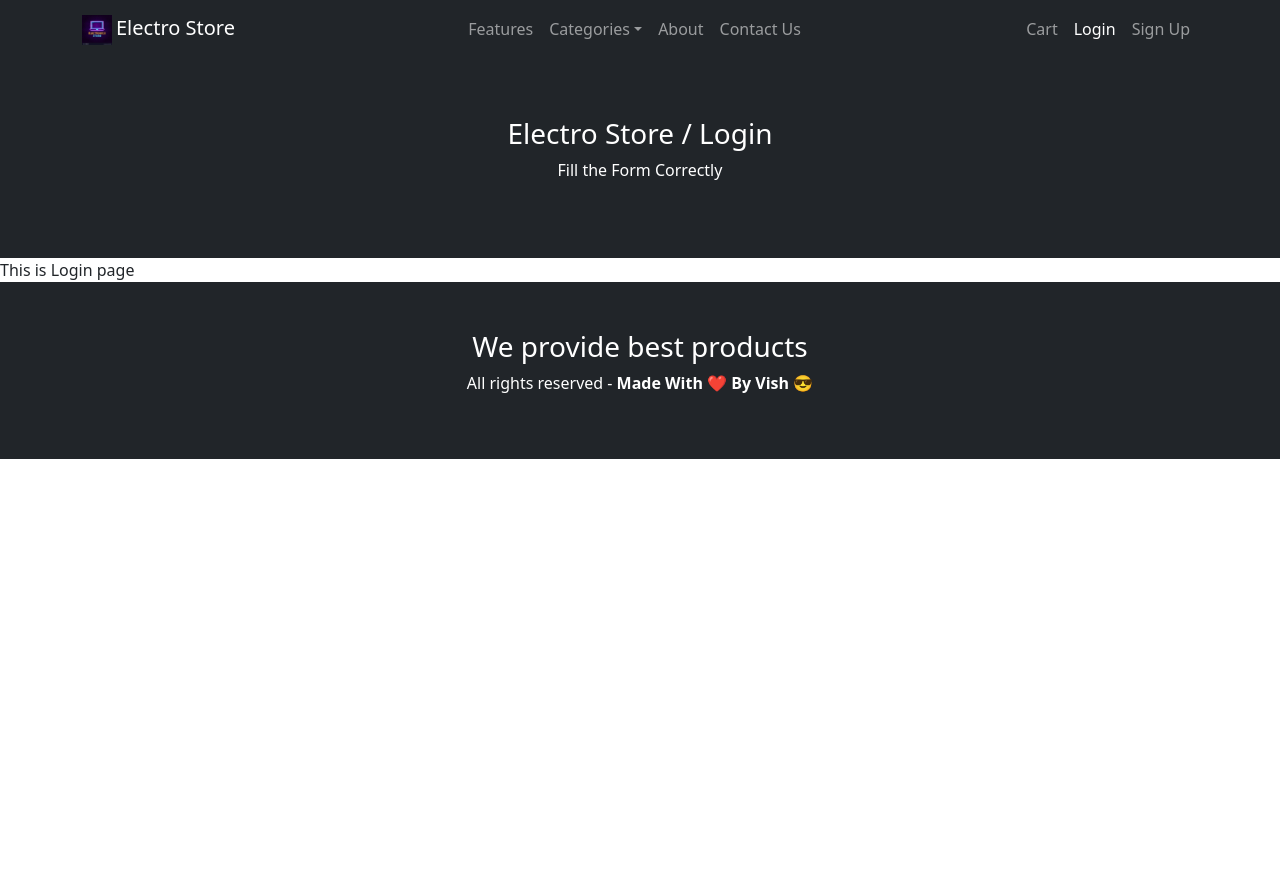
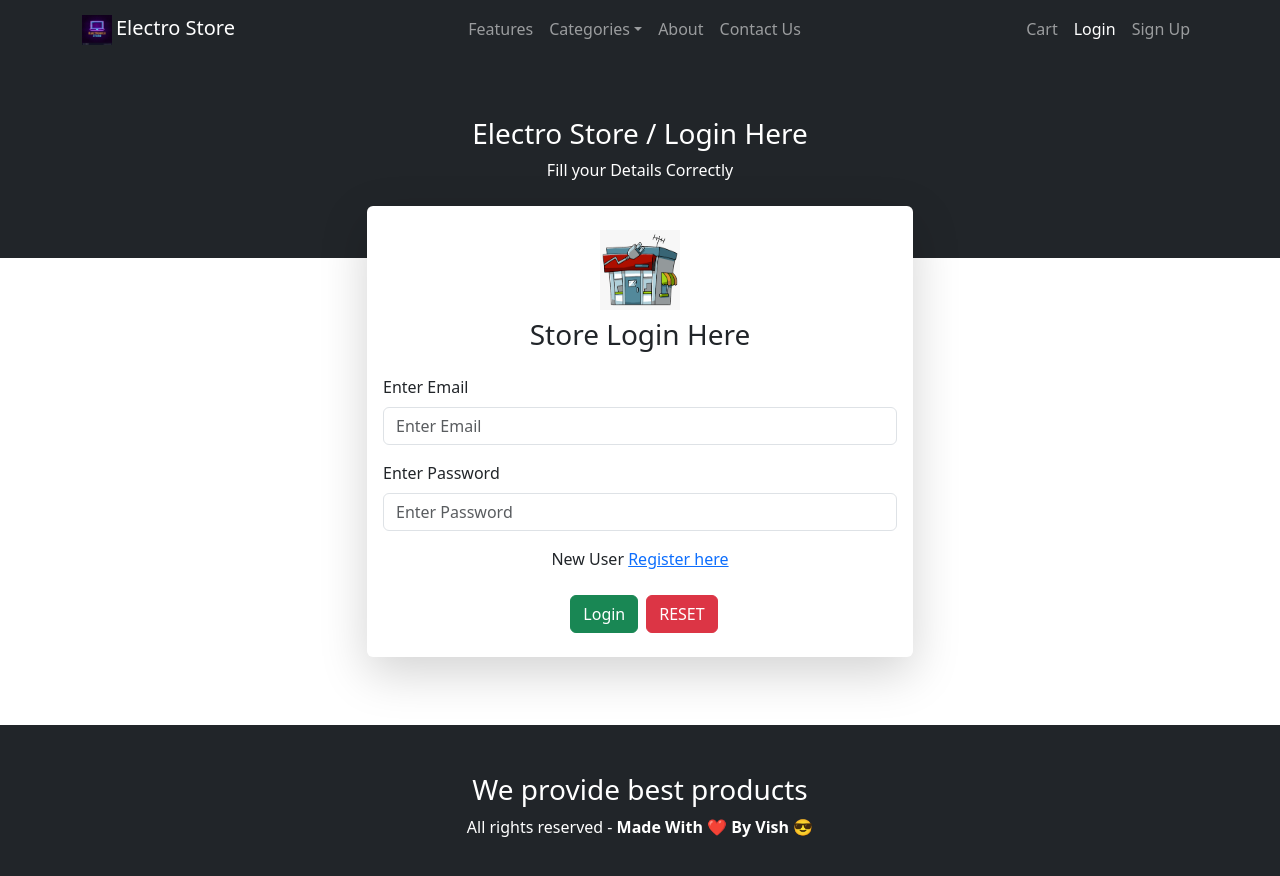
Before and after one commit to vishkhi123/Electro_Store-Frontend-React, a React (Create React App) app: page /login in a window 1280 px wide. Shown: the top 876 px of the page. Before the commit the page ends 800 px from the top, so only its background shows below. Built offline with nearby package versions, Linux system fonts and the light colour scheme.

Commit message:
Login Created  Successfully

```diff
--- a/src/components/pages/services/user.service.js
+++ b/src/components/pages/services/user.service.js
@@ -1,7 +1,14 @@
 import { publicAxios } from "./axios.service"
 
-
+//New User
 export const registerUser=(userData)=>{
     return publicAxios.post('/users',userData)
     .then((response)=>response.data);
 }
+
+//User Login
+export const userLogin=(userData)=>{
+    return publicAxios.post('/auth/login',userData)
+    .then((response)=>response.data)
+
+}
--- a/src/components/pages/users/Login.js
+++ b/src/components/pages/users/Login.js
@@ -1,16 +1,177 @@
-import React from 'react'
-import Base from './Base'
+import Base from "./Base";
+import React, { useState } from "react";
+import {
+  Button,
+  Card,
+  Col,
+  Container,
+  Form,
+  Row,
+  Spinner,
+} from "react-bootstrap";
+import { Link } from "react-router-dom";
+import { toast } from "react-toastify";
+import { userLogin } from "../services/user.service";
 
 const Login = () => {
-  return (
-    <Base
-    title='Electro Store / Login'
-    description='Fill the Form Correctly'>
-    <div>
-      This is Login page
-    </div>
-    </Base>
-  )
-}
+  let [data, setData] = useState({
+    email: "",
+    password: "",
+  });
 
-export default Login
+  let [error, setError] = useState({
+    isError: false,
+    errorData: null,
+  });
+
+  const [loading, setLoading] = useState(false);
+
+  const handelChange = (event, property) => {
+    // console.log(event)
+    // console.log(property)
+    setData({
+      ...data,
+      [property]: event.target.value,
+    });
+  };
+
+  const clearForm = () => {
+    setData({
+      email: "",
+      password: "",
+    });
+  };
+
+  const submitForm = (event) => {
+    event.preventDefault();
+
+    console.log(data);
+
+    if (data.email == undefined || data.email.trim() == "") {
+      toast.error("Enter our Email Id Correctly!!");
+      return;
+    }
+
+    if (data.password == undefined || data.password.trim() == "") {
+      toast.error("Enter our Password Correctly!!");
+      return;
+    }
+
+    setLoading(true);
+    //Login User
+    userLogin(data)
+      .then((userData) => {
+        console.log(userData);
+        toast.success("SuccessFully Logged In!!");
+        setError({
+          errorData: null,
+          isError: false,
+        });
+      })
+      .catch((error) => {
+        //console.log(error);
+        toast.error(error.response.data.message);
+        setError({
+          errorData: error,
+          isError: true,
+        });
+      })
+      .finally(() => {
+        setLoading(false)
+      });
+    }
+    const LoginForm = () => {
+      return (
+        <Container>
+          {/* Single Row==>12 grids(1col) */}
+          <Row>
+            {/* {JSON.stringify(data)} */}
+            {/* if u make 2 col they will share 6,6 grids with them */}
+            <Col sm={{ span: 6, offset: 3 }}>
+              <Card
+                className="my-2 border-0 shadow-lg"
+                style={{
+                  position: "relative",
+                  top: -60,
+                }}
+              >
+                <Card.Body>
+                  <Container className="text-center my-2">
+                    <img
+                      src="/assets/electrostore.png"
+                      alt="logo"
+                      width="80"
+                      height="80"
+                    ></img>
+                  </Container>
+
+                  <h3 className="mb-4 text-center">Store Login Here</h3>
+
+                  <Form noValidate onSubmit={submitForm}>
+                    {/* User Email */}
+                    <Form.Group className="mb-3" controlId="formEmail">
+                      <Form.Label>Enter Email</Form.Label>
+                      <Form.Control
+                        type="Email"
+                        placeholder="Enter Email"
+                        value={data.email}
+                        onChange={(event) => handelChange(event, "email")}
+                      />
+                    </Form.Group>
+                    {/* User Password */}
+                    <Form.Group className="mb-3" controlId="formPassword">
+                      <Form.Label>Enter Password</Form.Label>
+                      <Form.Control
+                        type="Password"
+                        placeholder="Enter Password"
+                        value={data.password}
+                        onChange={(event) => handelChange(event, "password")}
+                      />
+                    </Form.Group>
+
+                    <Container>
+                      <p className="text-center">
+                        New User <Link to="/register">Register here </Link>{" "}
+                      </p>
+                    </Container>
+
+                    <Container className="text-center">
+                      <Button
+                        type="submit"
+                        className="m-2"
+                        variant="success"
+                        disabled={loading}
+                      >
+                        <Spinner
+                          animation="border"
+                          size="sm"
+                          className="me-2"
+                          hidden={!loading}
+                        />
+                        <span hidden={!loading}>Wait...</span>
+                        <span hidden={loading}>Login</span>
+                      </Button>
+                      <Button variant="danger" onClick={clearForm}>
+                        RESET
+                      </Button>
+                    </Container>
+                  </Form>
+                </Card.Body>
+              </Card>
+            </Col>
+          </Row>
+        </Container>
+      );
+    };
+
+    return (
+      <Base
+        title="Electro Store / Login Here"
+        description="Fill your Details Correctly"
+      >
+        {LoginForm()}
+      </Base>
+    );
+  };
+
+export default Login;
--- a/src/components/pages/users/Register.js
+++ b/src/components/pages/users/Register.js
@@ -1,6 +1,6 @@
 import React, { useState } from "react";
 import Base from "./Base";
-import { Button, Card, Col, Container, Form, Row } from "react-bootstrap";
+import { Button, Card, Col, Container, Form, Row, Spinner } from "react-bootstrap";
 import { Link } from "react-router-dom";
 import { toast } from "react-toastify";
 import { registerUser } from "../services/user.service";
@@ -30,6 +30,8 @@ const Register = () => {
       isError:false,
       errorData:null
     })
+
+    const [loading,setLoading]=useState(false)
 
     const clearData=()=>{
       toast.info("Reset")
@@ -86,6 +88,7 @@ const Register = () => {
       }
       //call api
       //Now Register User
+      setLoading(true)
       registerUser(data)
       .then(userData=>{
         console.log(userData);
@@ -99,6 +102,8 @@ const Register = () => {
           errorData:error
         })
         toast.error("Error in creating user ! Try Again")
+      }).finally(()=>{
+        setLoading(false)
       })
 
     }
@@ -116,7 +121,7 @@ const Register = () => {
             <Card className="my-2 border-0 shadow-lg" style={
               {
                 position:'relative',
-                top:-80
+                top:-60
               }
             }
               >
@@ -234,7 +239,20 @@ const Register = () => {
                 </Container>
 
                 <Container className="text-center">
-                  <Button type="submit" className="m-2" variant="success">REGISTER</Button>
+                  <Button type="submit"
+                  className="m-2"
+                  variant="success"
+                  disabled={loading}
+                  >
+                 <Spinner
+                  animation="border"
+                  size="sm"
+                  className="me-2"
+                  hidden={!loading}
+                 />
+                  <span hidden={!loading}>Wait...</span>
+                  <span hidden={loading}>REGISTER</span>
+                  </Button>
                   <Button variant="danger" onClick={clearData}>RESET</Button>
                 </Container>
 
```
